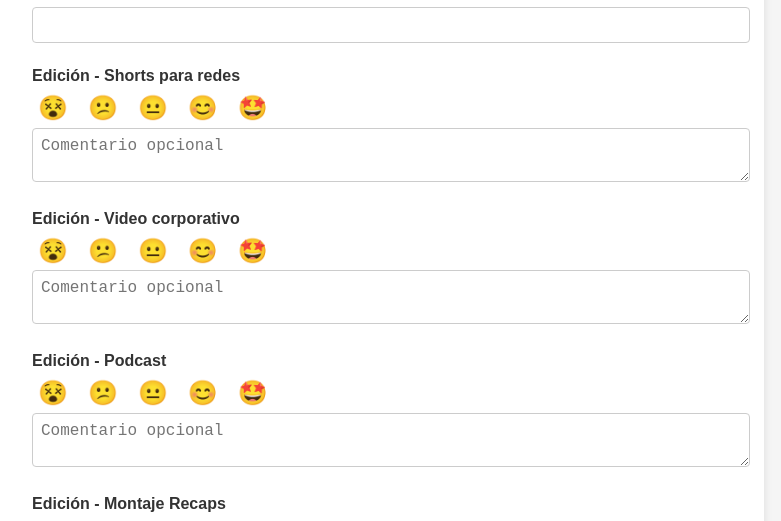
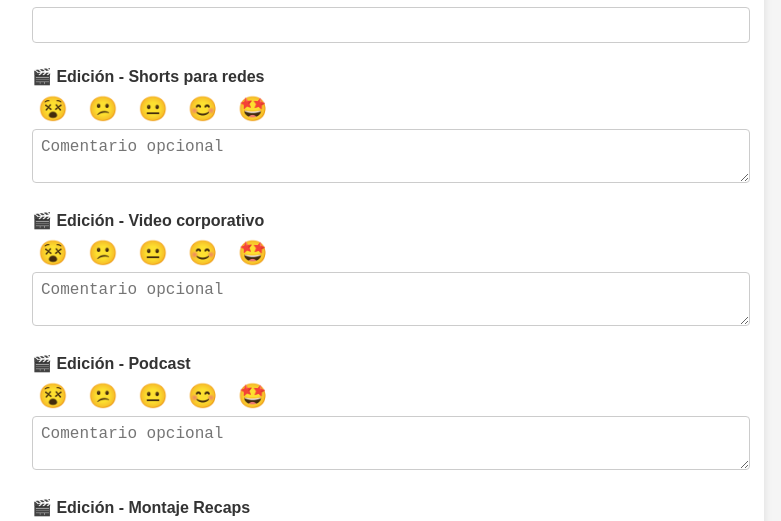
Before and after one commit to Emisound/autoevaluacion-iberianmedi, a React (Vite) app: page / in a window 1280 px wide. Shown: the part 275-796 px from the top of the page, without its empty margins (258-1039 px from the left). Built offline with nearby package versions, Linux system fonts and the light colour scheme.

Commit message:
Update App.jsx

```diff
--- a/src/App.jsx
+++ b/src/App.jsx
@@ -1,7 +1,8 @@
 import './index.css';
-import { useState, useEffect } from 'react';
+import { useState } from 'react';
 import { initializeApp } from "firebase/app";
-import { getFirestore, collection, addDoc, getDocs, deleteDoc, doc } from "firebase/firestore";
+import { getFirestore, collection, addDoc } from "firebase/firestore";
+import logo from './assets/IM_icon_color_fondo_negro.png';
 
 const firebaseConfig = {
   apiKey: "AIzaSyD0oQUhF2Fpg4u_m5mnebR7BLJkKfKFNHQ",
@@ -134,11 +135,16 @@ function App() {
 
   return (
     <div className="container">
-      <img src="https://cdn.jsdelivr.net/gh/iberianmedia/assets@main/IM_icon_color_fondo_negro.png" alt="Logo Iberian Media" className="logo" />
+      <img src={logo} alt="Logo Iberian Media" className="logo" />
       <h1>Autoevaluación de Filmmakers</h1>
       <form onSubmit={enviarFormulario}>
         <label>Tu nombre</label>
-        <input type="text" value={nombre} onChange={e => setNombre(e.target.value)} required />
+        <input
+          type="text"
+          value={nombre}
+          onChange={e => setNombre(e.target.value)}
+          required
+        />
 
         {competencias.map((comp) =>
           comp.subcategorias.map((sub, i) => {
@@ -147,7 +153,7 @@ function App() {
 
             return (
               <div key={clave}>
-                <label>{clave}</label>
+                <label>{comp.icono} {clave}</label>
                 <div className="emoji-container">
                   {niveles.map((nivel, idx) => (
                     <button
```
